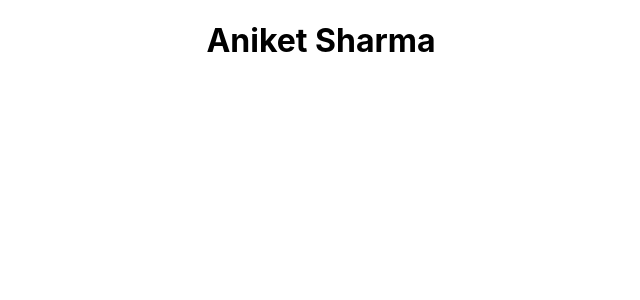
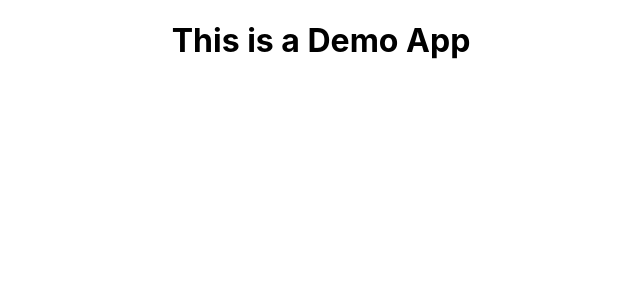
Before and after one commit to itsaniket61/todoapp, a React (Create React App) app: page / in a window 1280 px wide. Shown: the top 300 px of the page, without its empty margins (319-959 px from the left). Built offline with nearby package versions, Linux system fonts and the light colour scheme.

Commit message:
Synced Dev with Main (#5)
* Starting Commit

* Updated Node Version in Build

* Started Dev

* Added base URL

* Updated App.js

* Demo Commit

* Demo Commit

```diff
--- a/src/App.js
+++ b/src/App.js
@@ -3,7 +3,7 @@ import './App.css';
 function App() {
   return (
     <div className="App">
-      <h1>Aniket Sharma</h1>
+      <h1>This is a Demo App</h1>
     </div>
   );
 }
```
